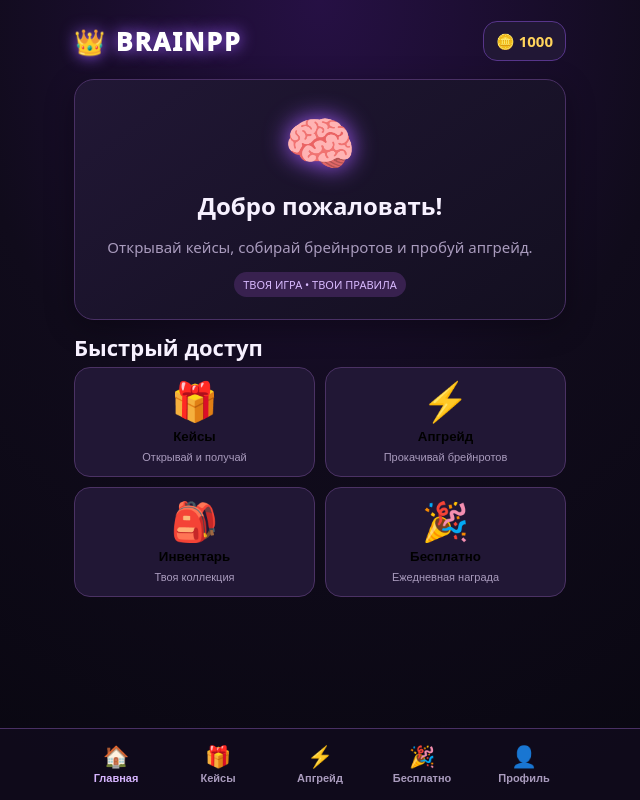
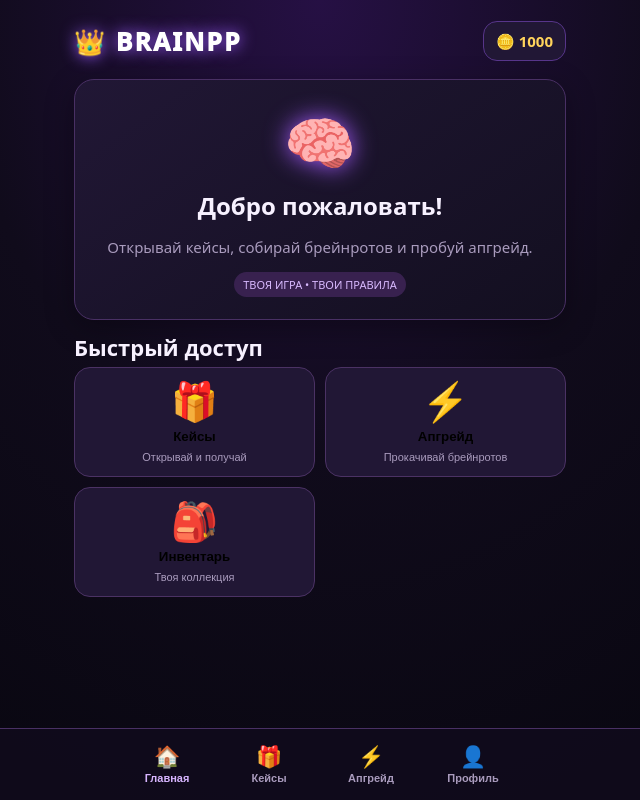
Before and after one commit to kkikido646-web/brainpp-game, a plain HTML site: page brainpp_prototype-2.html in a window 1280 px wide. Shown: the whole page, without its empty margins (320-960 px from the left). Drawn offline with Linux system fonts and the light colour scheme.

Commit message:
Update brainpp_prototype-2.html

```diff
--- a/brainpp_prototype-2.html
+++ b/brainpp_prototype-2.html
@@ -19,7 +19,6 @@ h1{font-size:22px;margin:10px 0 5px}.sub{color:var(--muted);font-size:13px;margi
    <button class="case" onclick="show('cases')"><div class="emoji">🎁</div><b>Кейсы</b><span class="tag">Открывай и получай</span></button>
    <button class="case" onclick="show('upgrade')"><div class="emoji">⚡</div><b>Апгрейд</b><span class="tag">Прокачивай брейнротов</span></button>
    <button class="case" onclick="show('inventory')"><div class="emoji">🎒</div><b>Инвентарь</b><span class="tag">Твоя коллекция</span></button>
-   <button class="case" onclick="show('free')"><div class="emoji">🎉</div><b>Бесплатно</b><span class="tag">Ежедневная награда</span></button>
   </div>
  </main>
  <section id="cases" class="hidden"><h1>🎁 Кейсы</h1><p class="sub">Брейнротов нельзя купить напрямую — они выпадают из кейсов.</p><div class="grid" id="caseList"></div><div id="caseResult" class="panel hidden"></div></section>
@@ -40,7 +39,6 @@ h1{font-size:22px;margin:10px 0 5px}.sub{color:var(--muted);font-size:13px;margi
  <button class="tab active" data-tab="home" onclick="show('home')"><span>🏠</span>Главная</button>
  <button class="tab" data-tab="cases" onclick="show('cases')"><span>🎁</span>Кейсы</button>
  <button class="tab" data-tab="upgrade" onclick="show('upgrade')"><span>⚡</span>Апгрейд</button>
- <button class="tab" data-tab="free" onclick="show('free')"><span>🎉</span>Бесплатно</button>
  <button class="tab" data-tab="profile" onclick="show('profile')"><span>👤</span>Профиль</button>
 </nav>
 <script>
```
